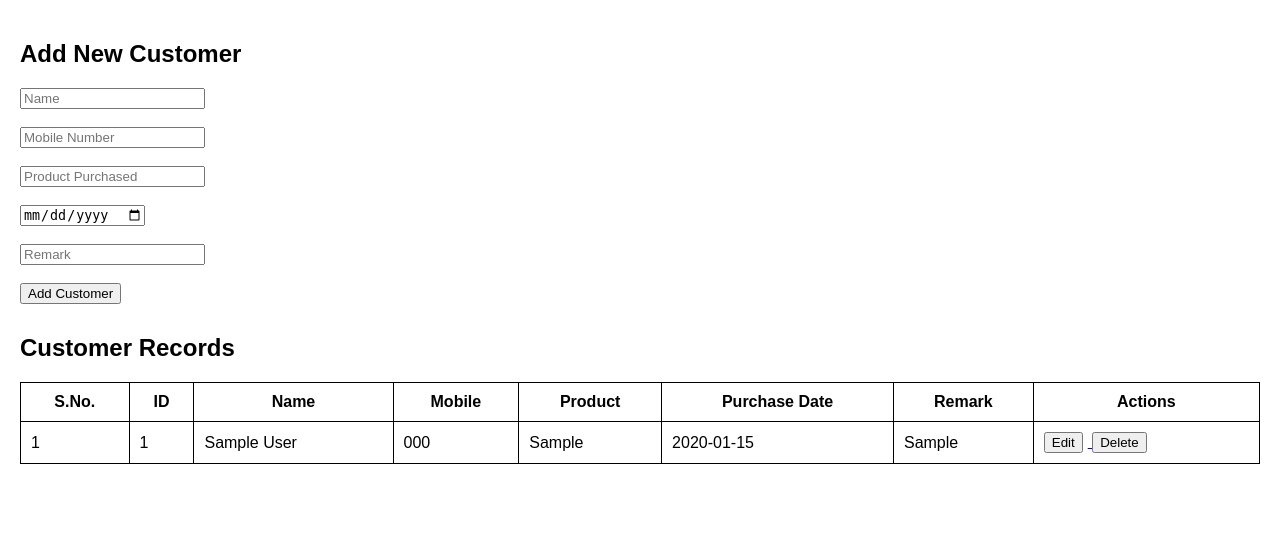
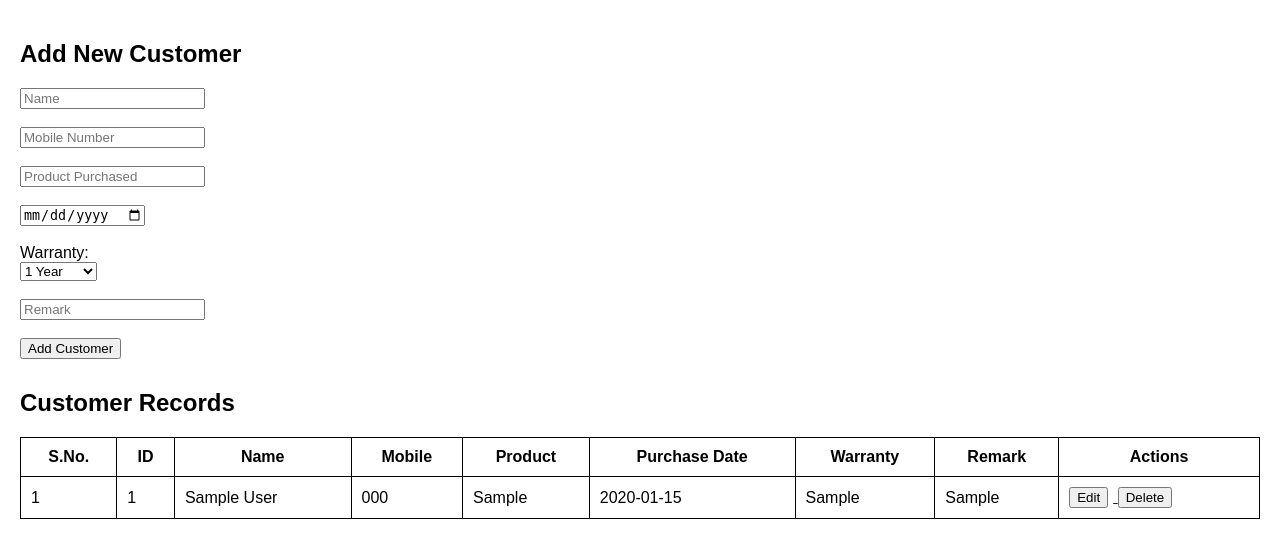
Before and after one commit to dthumm05/secure_apk_eg, a Flask app: page /custdb in a window 1280 px wide. Shown: the top 558 px of the page. Run offline with Flask 3, Linux system fonts and the light colour scheme; the visitor is signed in with stand-in values (Sample User, id 1); tables that the repository leaves empty hold one stand-in row (values such as "Sample post").

Commit message:
update app.py and custdb.html

```diff
--- a/app.py
+++ b/app.py
@@ -1,5 +1,6 @@
 from flask import Flask, request, render_template, send_from_directory, redirect, url_for, flash, session
 import time, json, os, secrets, sqlite3
+from datetime import datetime, timedelta
 
 app = Flask(__name__)
 app.secret_key = os.environ.get('SECRET_KEY', 'fallback_secret')
@@ -20,6 +21,7 @@ def init_db():
             mobile TEXT NOT NULL,
             product TEXT NOT NULL,
             purchase_date TEXT NOT NULL,
+            warranty TEXT NOT NULL,
             remark TEXT
         )
     ''')
@@ -50,9 +52,7 @@ def logout():
 
 @app.route('/')
 def root():
-    if not session.get('logged_in'):
-        return redirect(url_for('login'))
-    return redirect(url_for('admin'))
+    return redirect(url_for('admin')) if session.get('logged_in') else redirect(url_for('login'))
 
 @app.route('/admin')
 def admin():
@@ -85,10 +85,7 @@ def generate(filename):
     return f"Password for <b>{filename}</b>: <b>{password}</b><br>Valid for 5 minutes.<br><a href='/'>Go Back</a>"
 
 def load_tokens():
-    if not os.path.exists(TOKEN_FILE):
-        return {}
-    with open(TOKEN_FILE, 'r') as f:
-        return json.load(f)
+    return json.load(open(TOKEN_FILE)) if os.path.exists(TOKEN_FILE) else {}
 
 def save_tokens(tokens):
     with open(TOKEN_FILE, 'w') as f:
@@ -117,8 +114,7 @@ def download():
             flash("Invalid password.")
         return redirect(url_for('download', file=selected_file))
 
-    selected_file = request.args.get('file')
-    return render_template('download.html', apk_files=apk_files, selected_file=selected_file)
+    return render_template('download.html', apk_files=apk_files, selected_file=request.args.get('file'))
 
 @app.route('/custdb', methods=['GET', 'POST'])
 def custdb():
@@ -133,6 +129,7 @@ def custdb():
         mobile TEXT NOT NULL,
         product TEXT NOT NULL,
         purchase_date TEXT NOT NULL,
+        warranty TEXT NOT NULL,
         remark TEXT
     )''')
 
@@ -142,18 +139,19 @@ def custdb():
         mobile = request.form.get('mobile', '').strip()
         product = request.form.get('product', '').strip()
         date = request.form.get('date', '').strip()
+        warranty = request.form.get('warranty', '1 year')
         remark = request.form.get('remark', '').strip()
 
         if action == 'add':
             if name and mobile and product and date:
-                c.execute("INSERT INTO customers (name, mobile, product, purchase_date, remark) VALUES (?, ?, ?, ?, ?)",
-                          (name, mobile, product, date, remark))
+                c.execute("INSERT INTO customers (name, mobile, product, purchase_date, warranty, remark) VALUES (?, ?, ?, ?, ?, ?)",
+                          (name, mobile, product, date, warranty, remark))
                 conn.commit()
         elif action == 'edit':
             cust_id = request.form.get('id')
             if cust_id and name and mobile and product and date:
-                c.execute("UPDATE customers SET name = ?, mobile = ?, product = ?, purchase_date = ?, remark = ? WHERE id = ?",
-                          (name, mobile, product, date, remark, cust_id))
+                c.execute("UPDATE customers SET name = ?, mobile = ?, product = ?, purchase_date = ?, warranty = ?, remark = ? WHERE id = ?",
+                          (name, mobile, product, date, warranty, remark, cust_id))
                 conn.commit()
         return redirect(url_for('custdb'))
 
@@ -163,6 +161,7 @@ def custdb():
         "mobile": request.args.get("mobile", ""),
         "product": request.args.get("product", ""),
         "date": request.args.get("date", ""),
+        "warranty": request.args.get("warranty", "1 year"),
         "remark": request.args.get("remark", ""),
         "action": request.args.get("action", "add")
     }
@@ -172,7 +171,6 @@ def custdb():
     conn.close()
 
     return render_template('custdb.html', customers=customers, edit_customer=edit_customer)
-
 
 @app.route('/delete_customer/<int:customer_id>', methods=['POST'])
 def delete_customer(customer_id):
@@ -186,6 +184,39 @@ def delete_customer(customer_id):
     conn.close()
     return redirect(url_for('custdb'))
 
+@app.route('/check_warranty', methods=['GET', 'POST'])
+def check_warranty():
+    records = []
+    searched = False
+
+    if request.method == 'POST':
+        mobile = request.form.get('mobile', '').strip()
+        searched = True
+        if mobile:
+            conn = sqlite3.connect(DB_FILE)
+            conn.row_factory = sqlite3.Row
+            c = conn.cursor()
+            c.execute("SELECT product, purchase_date, warranty FROM customers WHERE mobile = ?", (mobile,))
+            data = c.fetchall()
+            conn.close()
+
+            for row in data:
+                purchase_date = datetime.strptime(row['purchase_date'], '%Y-%m-%d')
+                warranty_period = row['warranty']
+                if warranty_period == '6 months':
+                    expiry = purchase_date + timedelta(days=182)
+                else:
+                    expiry = purchase_date + timedelta(days=365)
+                warranty_valid = datetime.now() <= expiry
+                records.append({
+                    'product': row['product'],
+                    'purchase_date': row['purchase_date'],
+                    'warranty_valid': warranty_valid,
+                    'warranty_period': warranty_period
+                })
+
+    return render_template('check_warranty.html', records=records, searched=searched)
+
 if __name__ == "__main__":
     from waitress import serve
     serve(app, host="0.0.0.0", port=10000)
--- a/templates/custdb.html
+++ b/templates/custdb.html
@@ -48,6 +48,12 @@
       <input type="date" name="date" required
              value="{{ edit_customer.date }}"><br><br>
 
+      <label>Warranty:</label><br>
+      <select name="warranty" required>
+        <option value="1 year" {% if edit_customer.warranty == '1 year' %}selected{% endif %}>1 Year</option>
+        <option value="6 months" {% if edit_customer.warranty == '6 months' %}selected{% endif %}>6 Months</option>
+      </select><br><br>
+
       <input type="text" name="remark" placeholder="Remark"
              value="{{ edit_customer.remark }}"><br><br>
 
@@ -63,6 +69,7 @@
         <th>Mobile</th>
         <th>Product</th>
         <th>Purchase Date</th>
+        <th>Warranty</th>
         <th>Remark</th>
         <th>Actions</th>
       </tr>
@@ -75,8 +82,9 @@
         <td>{{ cust[3] }}</td>
         <td>{{ cust[4] }}</td>
         <td>{{ cust[5] }}</td>
+        <td>{{ cust[6] }}</td>
         <td>
-          <a href="{{ url_for('custdb') }}?action=edit&id={{ cust[0] }}&name={{ cust[1] }}&mobile={{ cust[2] }}&product={{ cust[3] }}&date={{ cust[4] }}&remark={{ cust[5] }}">
+          <a href="{{ url_for('custdb') }}?action=edit&id={{ cust[0] }}&name={{ cust[1] }}&mobile={{ cust[2] }}&product={{ cust[3] }}&date={{ cust[4] }}&warranty={{ cust[5] }}&remark={{ cust[6] }}">
             <button class="edit-btn" type="button">Edit</button>
           </a>
           <form method="POST" action="{{ url_for('delete_customer', customer_id=cust[0]) }}" style="display:inline;" onsubmit="return confirmDelete();">
```
